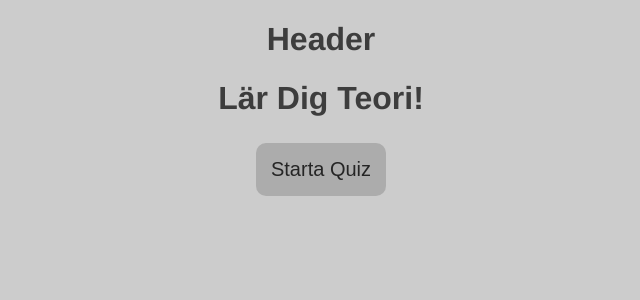
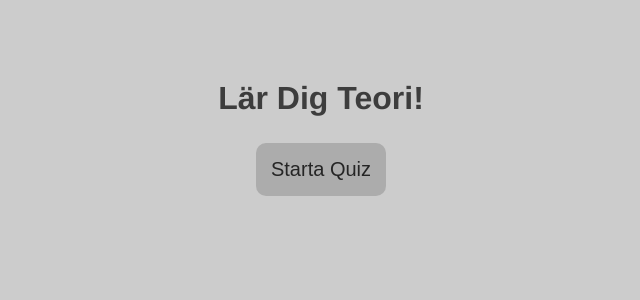
Before and after one commit to FalasFry/DrivingQuiz, a Vue app: page / in a window 1280 px wide. Shown: the top 300 px of the page, without its empty margins (319-959 px from the left). Built offline with nearby package versions, Linux system fonts and the light colour scheme.

Commit message:
i give up

```diff
--- a/src/App.vue
+++ b/src/App.vue
@@ -50,14 +50,4 @@ button {
   padding: 15px;
   text-decoration: none;
 }
-
-@media screen and (display: standalone) {
-  #app {
-    -webkit-tap-highlight-color: transparent;
-  }
-  header {
-    height: 100px;
-    padding-top: 100px;
-  }
-}
 </style>
--- a/src/components/QuizApplet.vue
+++ b/src/components/QuizApplet.vue
@@ -1,7 +1,7 @@
 <template>
     <div>
       <header>
-        <h1> Header </h1>
+        <h1>     </h1>
       </header>
       <h1 v-if="!isStarted">Lär Dig Teori!</h1>
       <button v-if="!isStarted" @click="StartQuiz">Starta Quiz</button>
```
Also changed, not shown: 8 other files (tests, documents, lock files or other folders).
